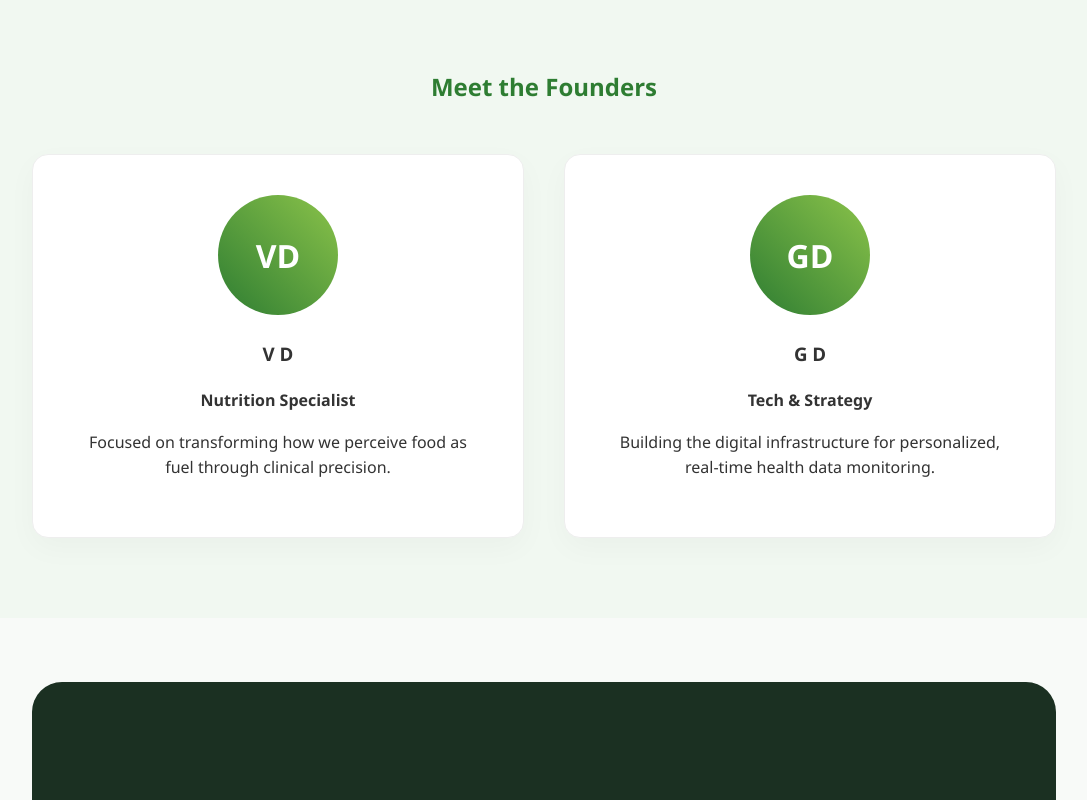
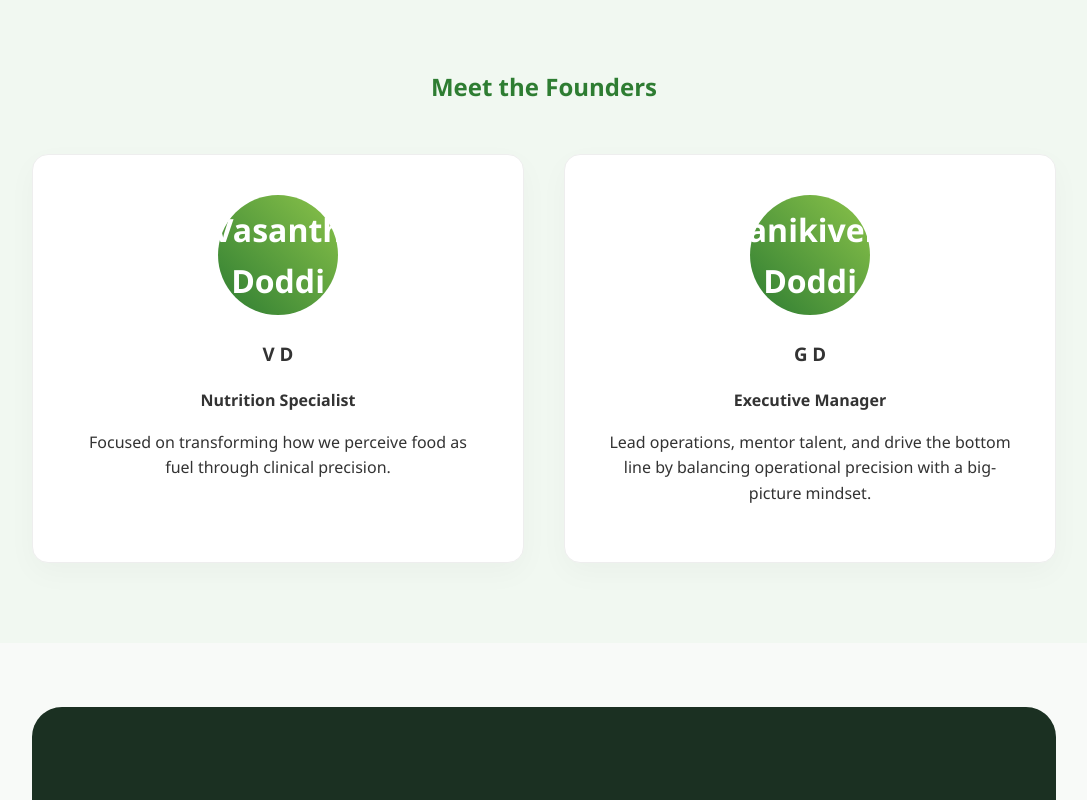
Before and after one commit to Nutrimarg/Index-page-, a plain HTML site: page index.html in a window 1280 px wide. Shown: the part 1320-2120 px from the top of the page, without its empty margins (96-1183 px from the left). Drawn offline with Linux system fonts and the light colour scheme.

Commit message:
Update index.html

```diff
--- a/index.html
+++ b/index.html
@@ -203,7 +203,7 @@
         <i class="fas fa-lemon floating-food lemon"></i>
 
         <div class="hero-content">
-            <div style="background: #e8f5e9; color: var(--primary); padding: 5px 15px; border-radius: 20px; display: inline-block; font-weight: bold; margin-bottom: 1rem;">🚀 Launching Phase 2026</div>
+            <div style="background: #e8f5e9; color: var(--primary); padding: 5px 15px; border-radius: 20px; display: inline-block; font-weight: bold; margin-bottom: 1rem;"> Coming Soon into your plates</div>
             <h1>Your Science-Backed Nutrition Path</h1>
             <p>Simplifying complex nutrition science into actionable daily habits for longevity, performance, and sustainable health.</p>
             <a href="javascript:void(0)" onclick="transitionToAssessment()" class="btn-scan">Start Clinical Bio-Scan</a>
@@ -231,16 +231,16 @@
         <h2 style="text-align:center; color: var(--primary); margin-bottom: 3rem;">Meet the Founders</h2>
         <div class="grid">
             <div class="card" style="text-align:center;">
-                <div class="founder-img">VD</div>
+                <div class="founder-img">Vasanth Doddi</div>
                 <h3>V D</h3>
                 <p><strong>Nutrition Specialist</strong></p>
                 <p>Focused on transforming how we perceive food as fuel through clinical precision.</p>
             </div>
             <div class="card" style="text-align:center;">
-                <div class="founder-img">GD</div>
+                <div class="founder-img">Ganikiveni Doddi</div>
                 <h3>G D</h3>
-                <p><strong>Tech & Strategy</strong></p>
-                <p>Building the digital infrastructure for personalized, real-time health data monitoring.</p>
+                <p><strong>Executive Manager</strong></p>
+                <p>Lead operations, mentor talent, and drive the bottom line by balancing operational precision with a big-picture mindset.</p>
             </div>
         </div>
     </section>
```
